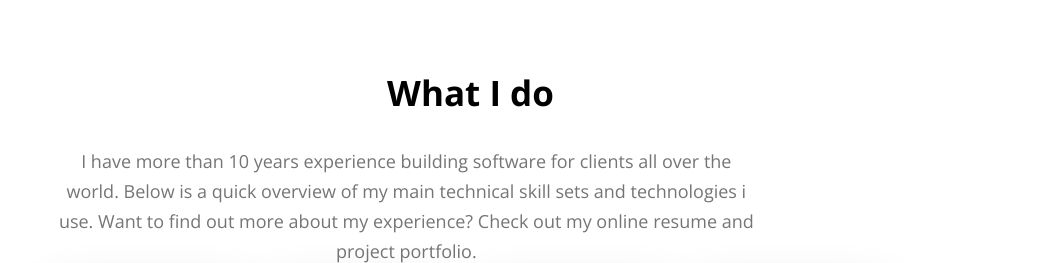
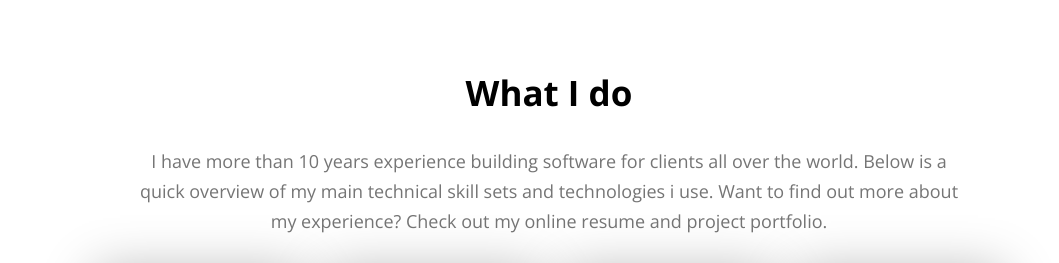
Before and after one commit to farhad202526/my-web-site, a plain HTML site: page index.html in a window 1280 px wide. Shown: the part 1489-1752 px from the top of the page, without its empty margins (91-1150 px from the left). Drawn offline with nearby package versions, Linux system fonts and the light colour scheme.

Commit message:
add about

```diff
--- a/protfil.css
+++ b/protfil.css
@@ -19,7 +19,7 @@
   text-align: center;
   margin: 0 auto;
 
-  align-items: center;
+
 
  }
  .section-heading h2{
@@ -152,11 +152,9 @@ nav .menu a{
     line-height: 30px;
   }
   #skil {
-     padding: 130px;
-    max-width: 1244px;
-    margin: 0 auto;
-    align-items: center;
-    justify-content: center;
+    padding-top: 130px;
+
+
 
 
 
@@ -164,7 +162,7 @@ nav .menu a{
 #skil .skil-contriner{
   width: 71%;
   max-width: 1140px;
-  margin: o auto;
+  margin: 0 auto;
 }
 #skil .skil-contriner .skil-box{
   display: flex;
```
